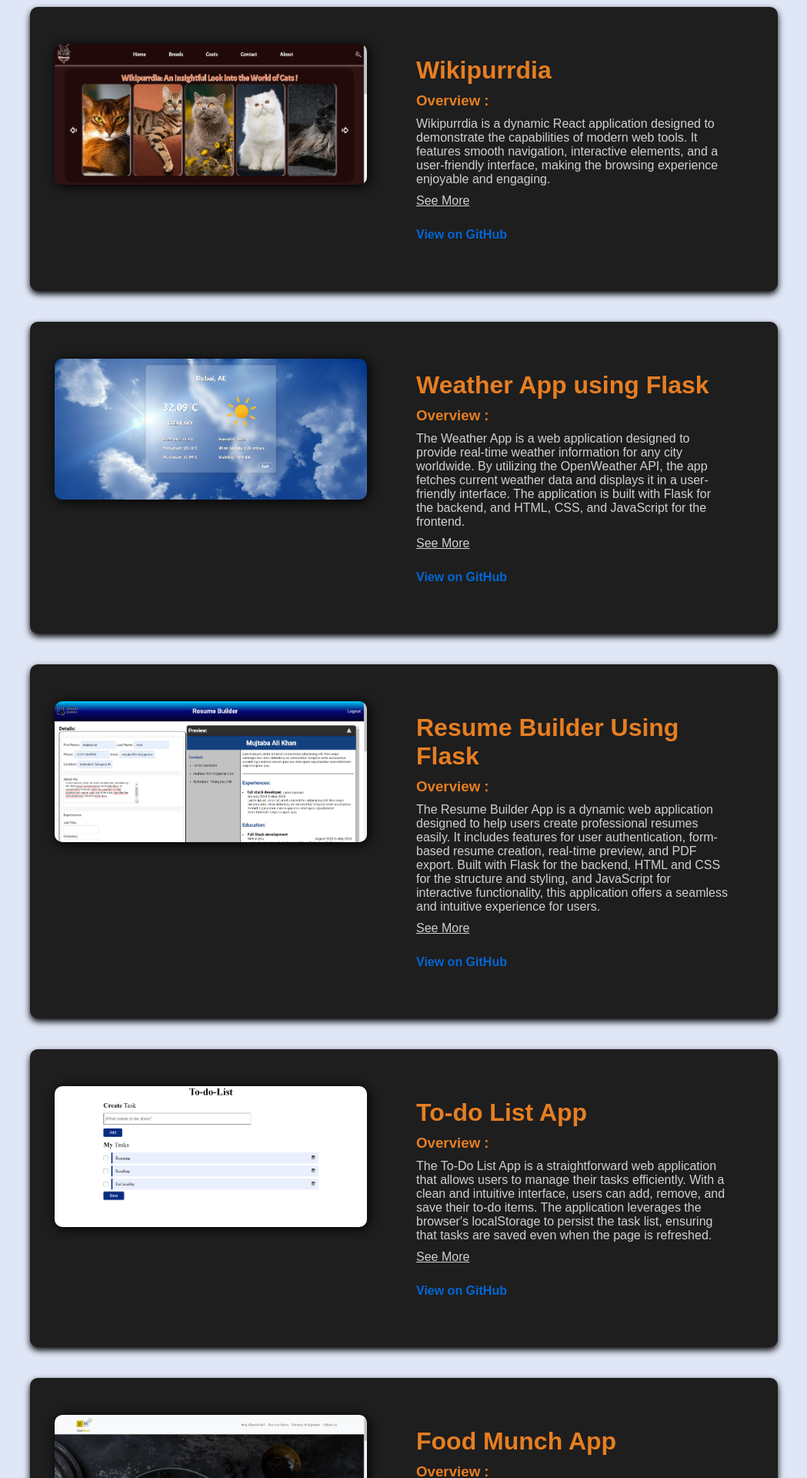
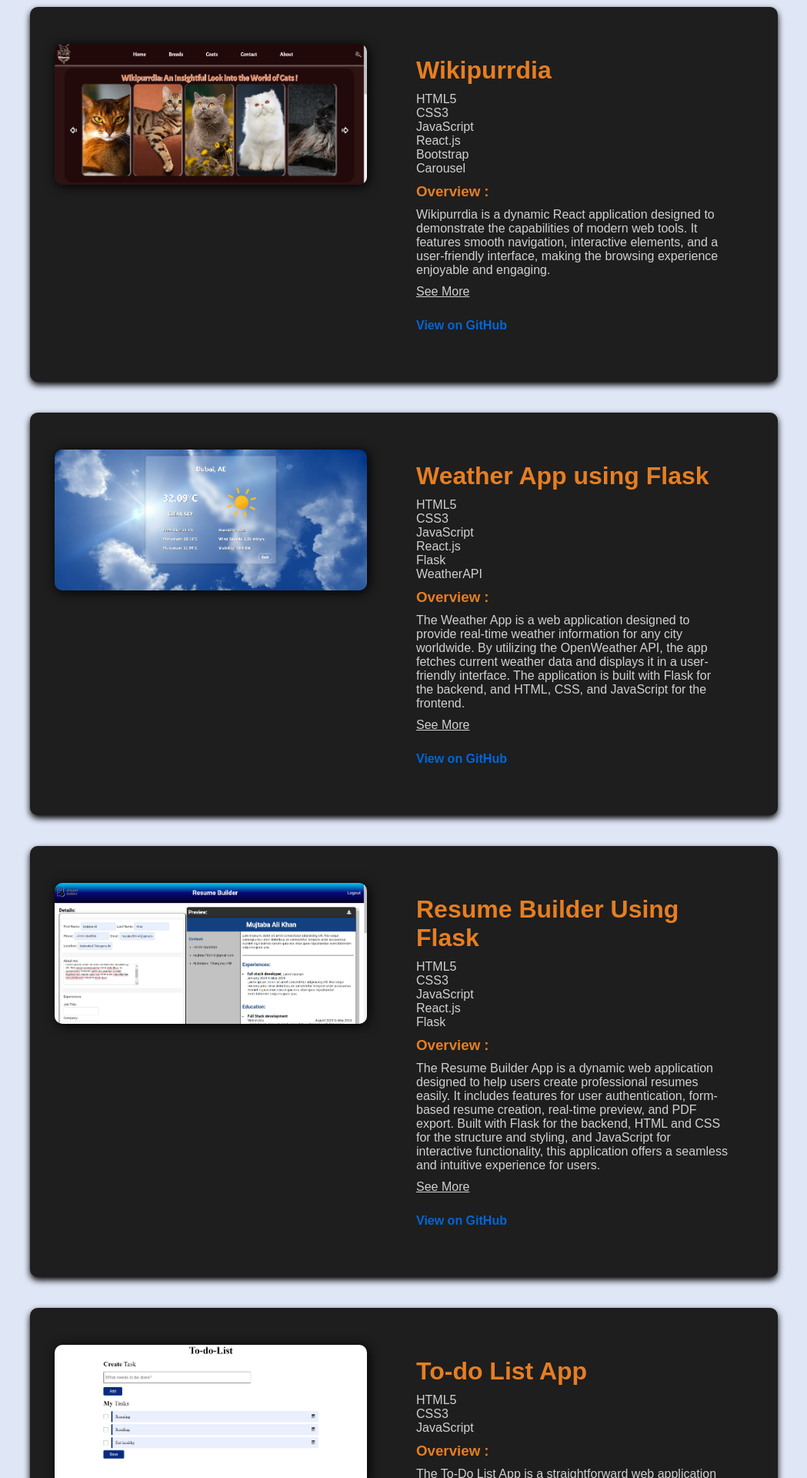
Before and after one commit to Mujtaba-AliKhan/Mujtaba-Ali-Khan-Portfolio, a React (Vite) app: page / in a window 1280 px wide. Shown: the part 920-2840 px from the top of the page at 77% size, without its empty margins (115-1164 px from the left). Built offline with nearby package versions, Linux system fonts and the light colour scheme; a web font is replaced by a local one.

Commit message:
Update projects.jsx

```diff
--- a/src/projects/projects.jsx
+++ b/src/projects/projects.jsx
@@ -35,6 +35,14 @@ const Projects = () => {
           </div>
           <div className="projectDescription">
             <h1>Wikipurrdia</h1>
+            <div className="technologies">
+              <p>HTML5</p>
+              <p>CSS3</p>
+              <p>JavaScript</p>
+              <p>React.js</p>
+              <p>Bootstrap</p>
+              <p>Carousel</p>
+            </div>
             <h3>Overview :</h3>
             <p>
               Wikipurrdia is a dynamic React application designed to demonstrate
@@ -110,6 +118,14 @@ const Projects = () => {
           </div>
           <div className="projectDescription">
             <h1>Weather App using Flask</h1>
+            <div className="technologies">
+              <p>HTML5</p>
+              <p>CSS3</p>
+              <p>JavaScript</p>
+              <p>React.js</p>
+              <p>Flask</p>
+              <p>WeatherAPI</p>
+            </div>
             <h3>Overview :</h3>
             <p>
               The Weather App is a web application designed to provide real-time
@@ -193,6 +209,13 @@ const Projects = () => {
           </div>
           <div className="projectDescription">
             <h1>Resume Builder Using Flask</h1>
+            <div className="technologies">
+              <p>HTML5</p>
+              <p>CSS3</p>
+              <p>JavaScript</p>
+              <p>React.js</p>
+              <p>Flask</p>
+            </div>
             <h3>Overview :</h3>
             <p>
               The Resume Builder App is a dynamic web application designed to
@@ -280,6 +303,11 @@ const Projects = () => {
           </div>
           <div className="projectDescription">
             <h1>To-do List App</h1>
+            <div className="technologies">
+              <p>HTML5</p>
+              <p>CSS3</p>
+              <p>JavaScript</p>
+            </div>
             <h3>Overview :</h3>
             <p>
               The To-Do List App is a straightforward web application that
@@ -358,6 +386,10 @@ const Projects = () => {
           </div>
           <div className="projectDescription">
             <h1>Food Munch App</h1>
+            <div className="technologies">
+              <p>HTML5</p>
+              <p>CSS3</p>
+            </div>
             <h3>Overview :</h3>
             <p>
               The Food Munch App is a beautifully designed single-page
```
